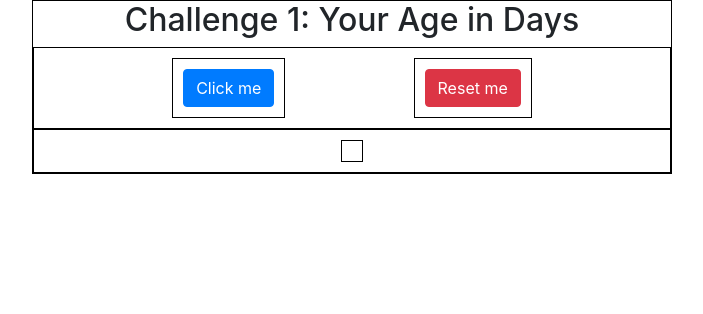
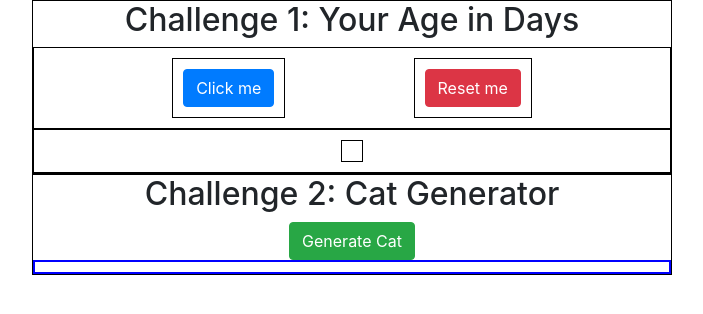
Before and after one commit to Jun-Space/JavascriptCrash, a plain HTML site: page challenges/index.html in a window 1280 px wide. Shown: the whole page, without its empty margins (288-991 px from the left). Drawn offline with nearby package versions, Linux system fonts and the light colour scheme.

Commit message:
Challenge 2 완료

```diff
--- a/challenges/index.html
+++ b/challenges/index.html
@@ -9,6 +9,7 @@
 </head>
 
 <body>
+
     <div class="container-1">
         <h2>Challenge 1: Your Age in Days</h2>
         <div class="flex-box-container-1">
@@ -24,6 +25,16 @@
             <div id="flex-box-result"></div>
         </div>
     </div>
+
+    <div class="container-2">
+        <h2>Challenge 2: Cat Generator</h2>
+        <button class="btn btn-success" onclick="generateCat()">Generate Cat</button>
+
+        <div class="flex-box-container-2" id='cat-box'>
+        </div>
+
+    </div>
+
     <script src="static/js/script.js"></script>
 
 </body>
--- a/challenges/static/css/style.css
+++ b/challenges/static/css/style.css
@@ -1,4 +1,4 @@
-.container-1 {
+.container-1, .container-2 {
     border: 1px solid black;
     width: 50%;
     margin: 0 auto;
@@ -21,3 +21,27 @@
     border: 1px solid black;
     align-items: center;
 }
+
+
+/*
+.container-2 {
+    border: 1px solid red;
+    width: 75%;
+    margin: 0 auto;
+    text-align: center;
+} */
+
+
+.flex-box-container-2 {
+    display: flex;
+    flex-wrap: wrap;
+    padding: 5px;
+    justify-content: space-around;
+    border: 2px solid blue;
+}
+
+
+.flex-box-container-2 img {
+    margin: 10px;
+    box-shadow: 0px 10px 50px rgba(0,0,0,1);
+}
--- a/challenges/static/js/script.js
+++ b/challenges/static/js/script.js
@@ -16,3 +16,12 @@ function ageInDays() {
 function reset() {
     document.getElementById('theAgeInDays').remove()  //h1가 id=theAgeInDays 이므로 찾아서 삭제 // 먼저 들어온 놈부터 삭제하는듯.
 }
+
+
+// Challenge 2: Cat Generator
+function generateCat() {
+    var image = document.createElement('img');
+    var div = document.getElementById('cat-box');
+    image.src = "https://thecatapi.com/api/images/get?format=src&type=gif&size=small"
+    div.appendChild(image);
+}
```
